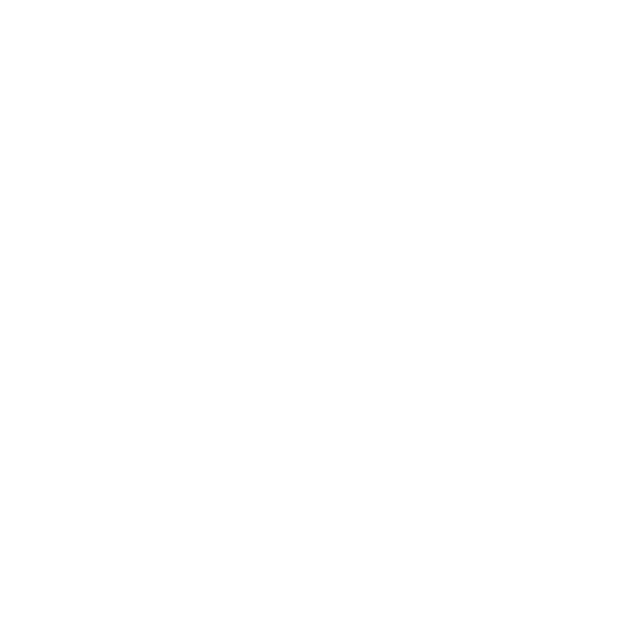
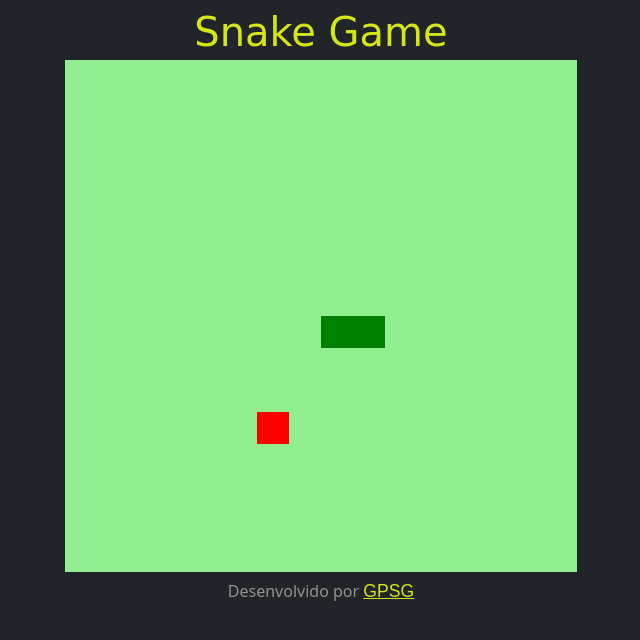
Before and after one commit to gpsg/desafio-do-jogo, a plain HTML site: page index.html in a window 1280 px wide. Shown: the whole page, without its empty margins (319-959 px from the left). Drawn offline with nearby package versions, Linux system fonts and the light colour scheme; a web font is replaced by a local one.

Commit message:
exercise

```diff
--- a/index.html
+++ b/index.html
@@ -4,9 +4,35 @@
     <meta charset="UTF-8">
     <meta http-equiv="X-UA-Compatible" content="IE=edge">
     <meta name="viewport" content="width=device-width, initial-scale=1.0">
+    <meta name="author" content="GPSG"/>
+
+    <!-- bootstrap -->
+    <link href="https://cdn.jsdelivr.net/npm/bootstrap@5.0.2/dist/css/bootstrap.min.css" rel="stylesheet" integrity="sha384-EVSTQN3/azprG1Anm3QDgpJLIm9Nao0Yz1ztcQTwFspd3yD65VohhpuuCOmLASjC" crossorigin="anonymous">
+	<!-- bootstrap icons -->
+	<link rel="stylesheet" href="https://cdn.jsdelivr.net/npm/bootstrap-icons@1.5.0/font/bootstrap-icons.css">
+	<!-- my syle -->
+    <link rel="stylesheet" href="style.css">
+
     <title>Jogo da Cobra</title>
 </head>
-<body>
+<body class="d-flex h-100 text-center bg-dark">
+    <div class="cover-container d-flex w-100 h-100 p-1 mx-auto flex-column">
+        <header class="d-flex p-1 mx-auto flex-wrap align-items-center justify-content-center">
+            <h1 id="logo" class="float-md-start mb-0">Snake Game</h1>
+        </header>
+        <main class="px-3">
+            <div class="container">
+                <canvas id="snake" width="512" height="512"></canvas>
+            </div>
+        </main>
+        <footer class="mt-auto h-100 text-white-50">
+            <p>Desenvolvido por <a id="assinatura" href="https://github.com/gpsg" target="_blank">GPSG</a></p>
+        </footer>
+    </div>
+    <!-- Bootstrap Bundle -->
+    <script src="https://cdn.jsdelivr.net/npm/bootstrap@5.0.2/dist/js/bootstrap.bundle.min.js" integrity="sha384-MrcW6ZMFYlzcLA8Nl+NtUVF0sA7MsXsP1UyJoMp4YLEuNSfAP+JcXn/tWtIaxVXM" crossorigin="anonymous"></script>
 
+    <!-- My Script -->
+    <script src="script.js"></script>
 </body>
 </html>
--- /dev/null
+++ b/script.js
@@ -0,0 +1,83 @@
+let canvas = document.getElementById("snake"); //criar elemento que irá rodar o jogo
+let context = canvas.getContext("2d"); //....
+let box = 32;
+let snake = []; //criar cobrinha como lista, já que ela vai ser uma série de coordenadas, que quando pintadas, criam os quadradinhos
+snake[0] ={
+    x: 8 * box,
+    y: 8 * box
+}
+let direction = "right";
+let food ={
+    x: Math.floor(Math.random() * 15 + 1) * box,
+    y: Math.floor(Math.random() * 15 + 1) * box
+}
+
+function criarBG(){
+    context.fillStyle = "lightgreen";
+    context.fillRect(0, 0, 16*box, 16*box); //desenha o retângulo usando x e y e a largura e altura setadas
+}
+
+function criarCobrinha (){
+    for(i = 0; i < snake.length; i++){
+        context.fillStyle = "green";
+        context.fillRect(snake[i].x, snake[i].y, box, box);
+    }
+}
+
+function drawFood (){
+    context.fillStyle = "red";
+    context.fillRect(food.x, food.y, box, box);
+}
+
+//quando um evento acontece, detecta e chama uma função
+document.addEventListener('keydown', update);
+
+function update(event){
+    if(event.keyCode == 37 && direction != 'right') direction = 'left';
+    if(event.keyCode == 38 && direction != 'down') direction = 'up';
+    if(event.keyCode == 39 && direction != 'left') direction = 'right';
+    if(event.keyCode == 40 && direction != 'up') direction = 'down';
+}
+
+function iniciarJogo(){
+
+    if(snake[0].x > 15*box && direction == "right") snake[0].x = 0;
+    if(snake[0].x < 0 && direction == 'left') snake[0].x = 16 * box;
+    if(snake[0].y > 15*box && direction == "down") snake[0].y = 0;
+    if(snake[0].y < 0 && direction == 'up') snake[0].y = 16 * box;
+
+    for(i = 1; i < snake.length; i++){
+        if(snake[0].x == snake[i].x && snake[0].y == snake[i].y){
+            clearInterval(jogo);
+            alert('Game Over :(');
+        }
+    }
+
+    criarBG();
+    criarCobrinha();
+    drawFood();
+
+    let snakeX = snake[0].x;
+    let snakeY = snake[0].y;
+
+    if(direction == "right") snakeX += box;
+    if(direction == "left") snakeX -= box;
+    if (direction == "up") snakeY -= box;
+    if(direction == "down") snakeY += box;
+
+    if(snakeX != food.x || snakeY != food.y){
+        snake.pop(); //pop tira o último elemento da lista
+    }else{
+        food.x = Math.floor(Math.random() * 15 +1) * box;
+        food.y = Math.floor(Math.random() * 15 +1) * box;
+    }
+
+    let newHead ={
+        x: snakeX,
+        y: snakeY
+    }
+
+    snake.unshift(newHead); //método unshift adiciona como primeiro quadradinho da cobrinha
+}
+
+let jogo = setInterval(iniciarJogo, 100);
--- /dev/null
+++ b/style.css
@@ -0,0 +1,14 @@
+@import url('https://fonts.googleapis.com/css2?family=Megrim&family=Zen+Tokyo+Zoo&display=swap');
+
+#logo {
+    font-family: 'Zen Tokyo Zoo', cursive;
+    color: #D5E616;
+}
+
+#assinatura {
+    font-family: 'Megrim', sans-serif;
+    font-style: normal;
+    font-weight: 500;
+    font-size: 1.1em;
+    color: #D5E616;
+}
```
